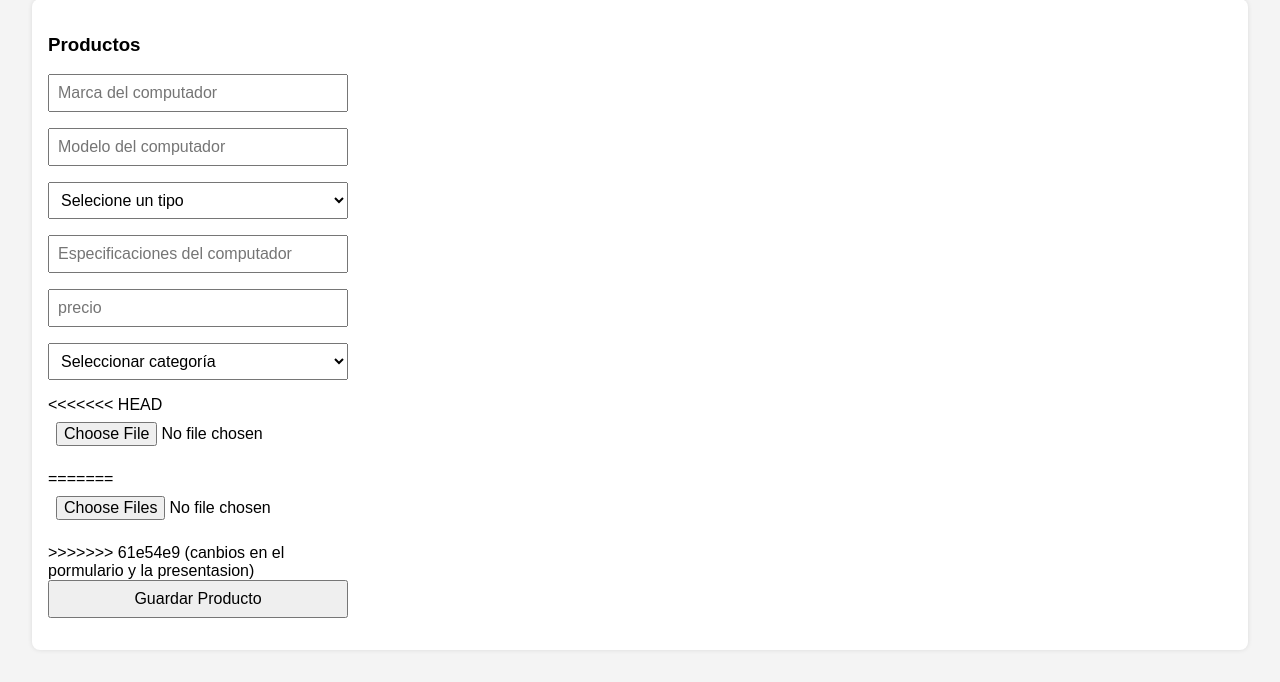
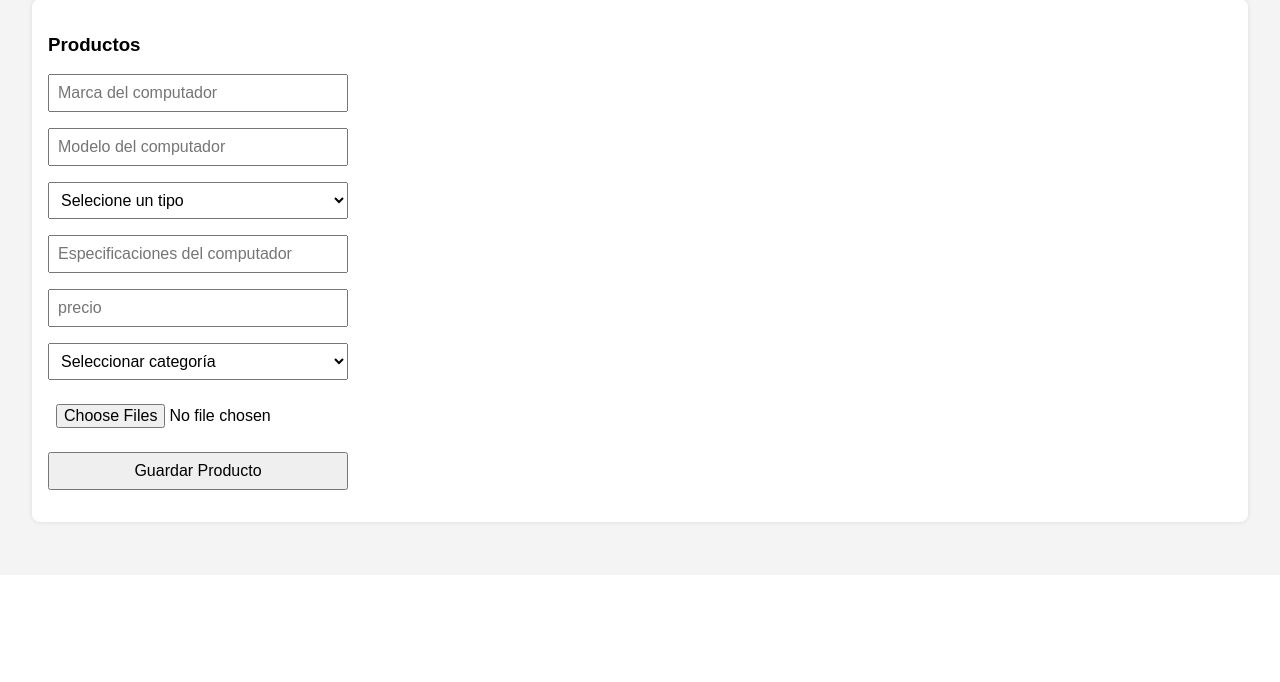
Before and after one commit to yohaes27/tienda-computadores, a PHP site: template Vista/html/admin/agregarProducto.php in a window 1280 px wide. Shown: the part 225-907 px from the top of the page. After the commit the page ends 751 px from the top, so only its background shows below. Run offline with PHP 8.4, Linux system fonts and the light colour scheme; the template is opened without the code that fills it: most values are stand-ins (such as "Sample title", 1, 10 or a date in 2020).

Commit message:
canvios realisados

```diff
--- a/Vista/html/admin/agregarProducto.php
+++ b/Vista/html/admin/agregarProducto.php
@@ -30,6 +30,7 @@
                 <input name="Precio" type="text" placeholder="precio" required>
                 <select name="categoria" required>
                     <option value="">Seleccionar categoría</option>
+
                     <?php
                     while ($fila = $result->fetch_object()) {
                     ?>
@@ -38,11 +39,9 @@
                     }
                     ?>
                 </select>
-<<<<<<< HEAD
-                <input name="imagen" type="file" required>
-=======
+
                 <input name="imagen" input type="file" multiple required>
->>>>>>> 61e54e9 (canbios en el pormulario y la presentasion)
+
                 <button type="submit">Guardar Producto</button>
             </form>
         </div>
```
Also changed, not shown: Controlador/Controlador.php (+2 -5 lines), imagenes/descarga.jpeg (added).
